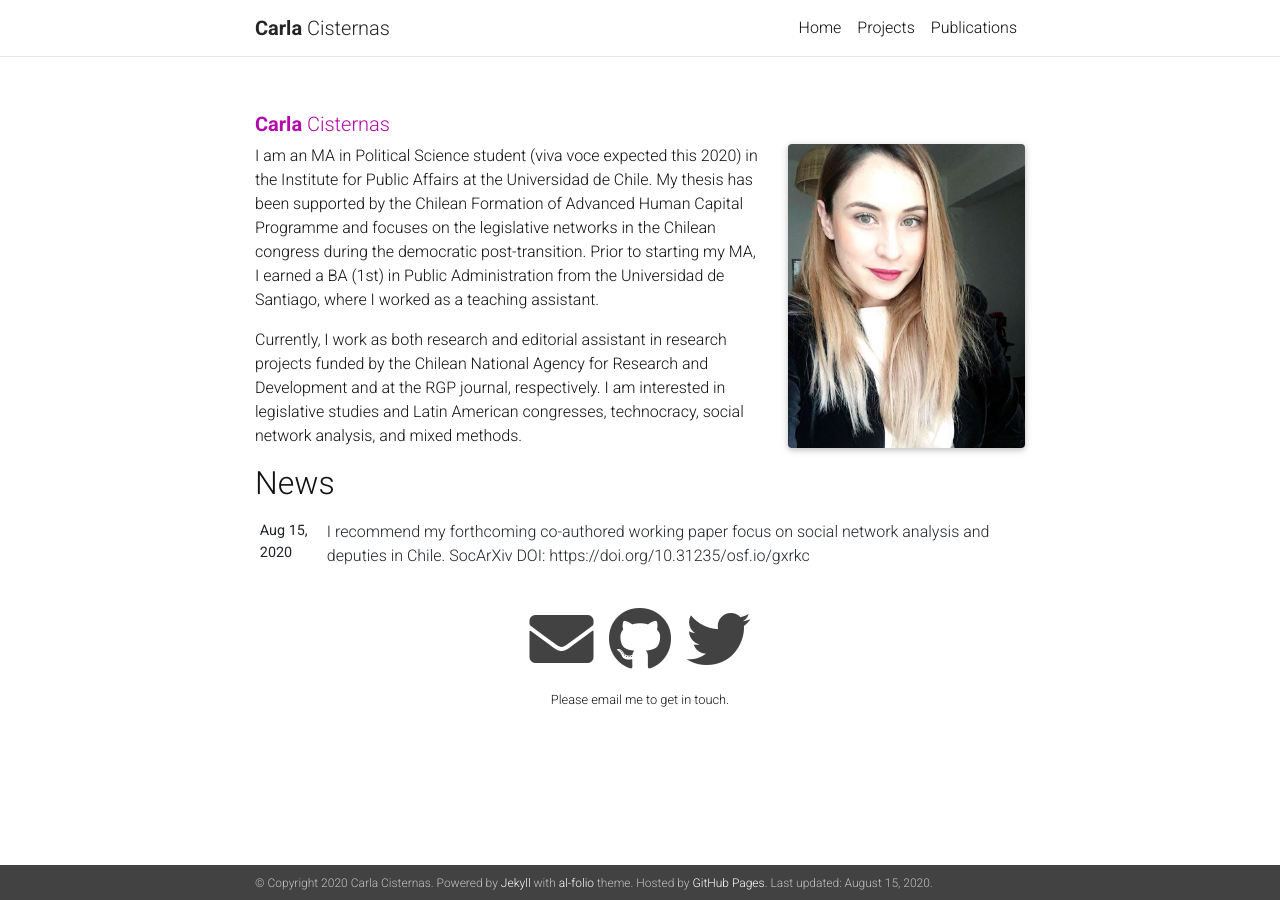
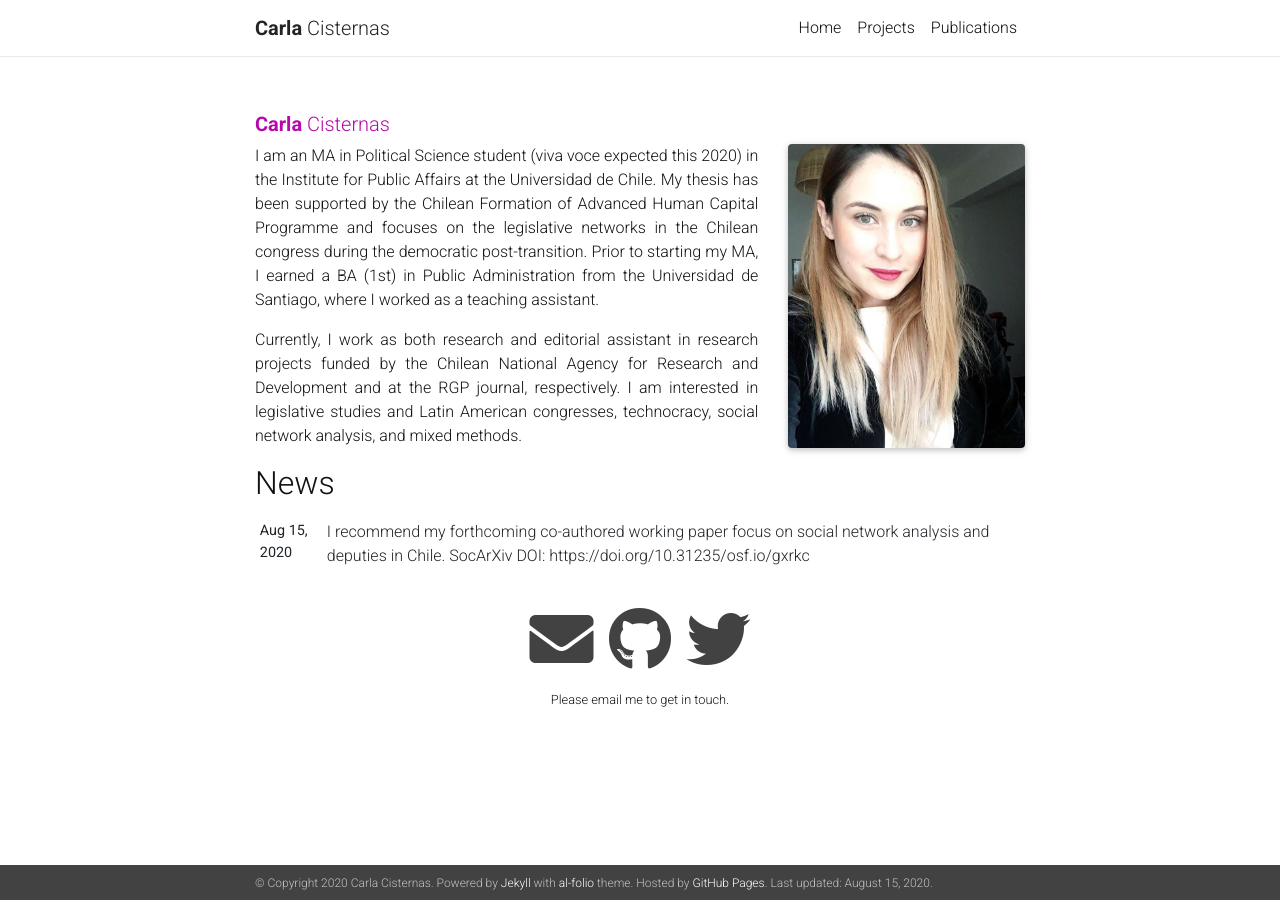
Before and after one commit to training-datalab/carlacisternas.com, a Jekyll site: the page built from _pages/about.md, in a window 1280 px wide. Built offline with Jekyll 4.4.1, drawn with Linux system fonts in a browser that asks for light colours; nearby versions of some CDN libraries; a style sheet for code colours, icons or effects is not loaded.

Commit message:
Update about.md

```diff
--- a/_pages/about.md
+++ b/_pages/about.md
@@ -16,6 +16,6 @@
 social: true
 ---
 
-I am an MA in Political Science student (viva voce expected this 2020) in the Institute for Public Affairs at the Universidad de Chile. My thesis has been supported by the Chilean Formation of Advanced Human Capital Programme and focuses on the legislative networks in the Chilean congress during the democratic post-transition. Prior to starting my MA, I earned a BA (1st) in Public Administration from the Universidad de Santiago, where I worked as a teaching assistant.
+<p align="justify">I am an MA in Political Science student (viva voce expected this 2020) in the Institute for Public Affairs at the Universidad de Chile. My thesis has been supported by the Chilean Formation of Advanced Human Capital Programme and focuses on the legislative networks in the Chilean congress during the democratic post-transition. Prior to starting my MA, I earned a BA (1st) in Public Administration from the Universidad de Santiago, where I worked as a teaching assistant.</p>
 
-Currently, I work as both research and editorial assistant in research projects funded by the Chilean National Agency for Research and Development and at the RGP journal, respectively. I am interested in legislative studies and Latin American congresses, technocracy, social network analysis, and mixed methods.
+<p align="justify">Currently, I work as both research and editorial assistant in research projects funded by the Chilean National Agency for Research and Development and at the RGP journal, respectively. I am interested in legislative studies and Latin American congresses, technocracy, social network analysis, and mixed methods.</p>
```
